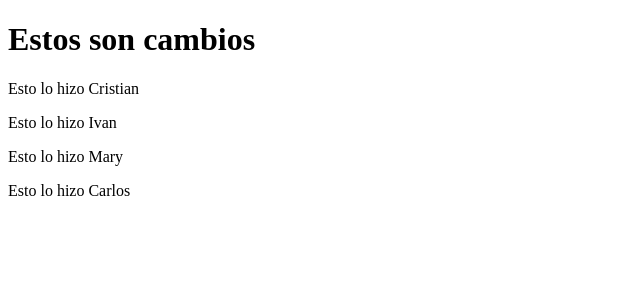
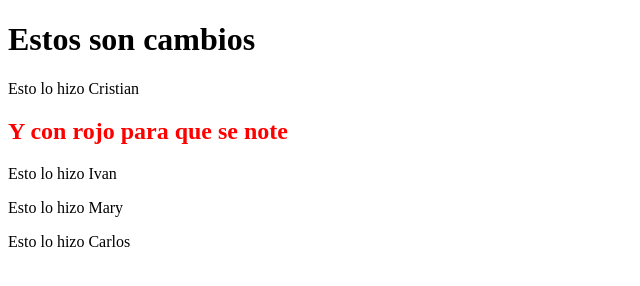
Before and after one commit to icaeth/Primer-Github-Grupo-4, a plain HTML site: page index.html in a window 1280 px wide. Shown: the whole page, without its empty margins (0-640 px from the left). Drawn offline with Linux system fonts and the light colour scheme.

Commit message:
commit de cristian

```diff
--- a/index.html
+++ b/index.html
@@ -12,7 +12,7 @@
     <h1>Estos son cambios</h1>
 
     <p>Esto lo hizo Cristian</p>
-
+    <h2 style="color: red;">Y con rojo para que se note</h2>
 
     <p>Esto lo hizo Ivan</p>
 
```
